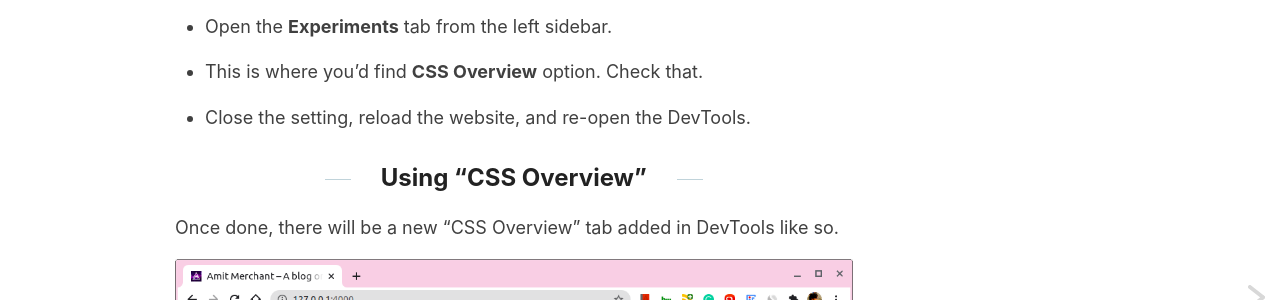
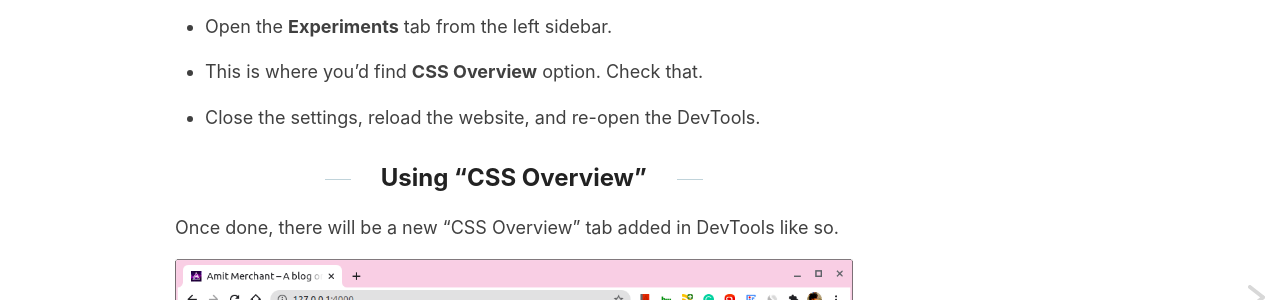
Before and after one commit to varunkumardev/amitmerchant1990.github.io, a Jekyll site: the page built from _posts/2020-06-29-experimental-css-overview-feature-chrome-awesome.md, in a window 1280 px wide and 900 px high, scrolled down 856 px. Shown: the part 153-453 px from the top of the window. Built offline with Jekyll 4.4.1, drawn with Linux system fonts in a browser that asks for light colours; comment, search, counter and statistics services are not loaded.

Commit message:
improve posts.

```diff
--- a/_posts/2020-06-29-experimental-css-overview-feature-chrome-awesome.md
+++ b/_posts/2020-06-29-experimental-css-overview-feature-chrome-awesome.md
@@ -24,7 +24,7 @@ To enable this feature, first...
 
 - This is where you'd find **CSS Overview** option. Check that.
 
-- Close the setting, reload the website, and re-open the DevTools.
+- Close the settings, reload the website, and re-open the DevTools.
 
 ## Using “CSS Overview”
 
```
